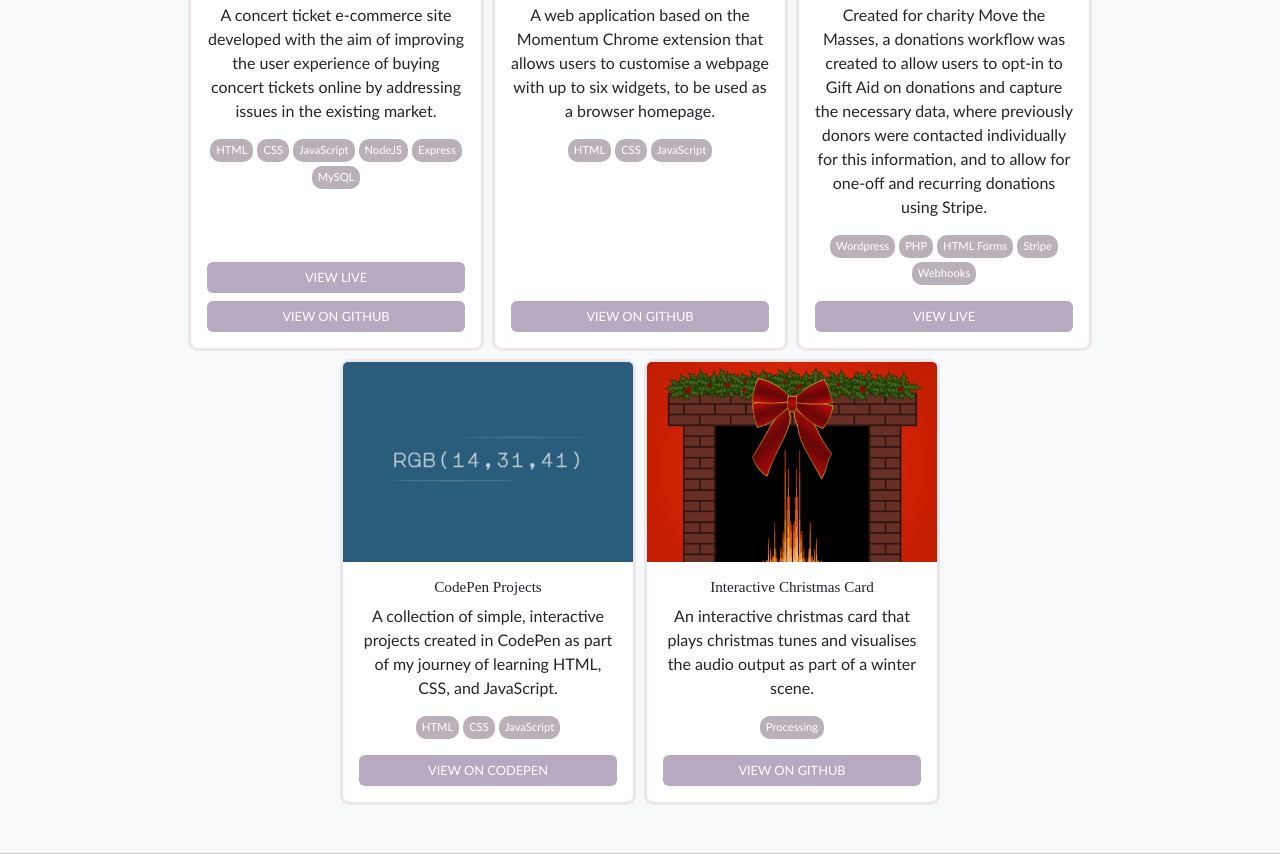
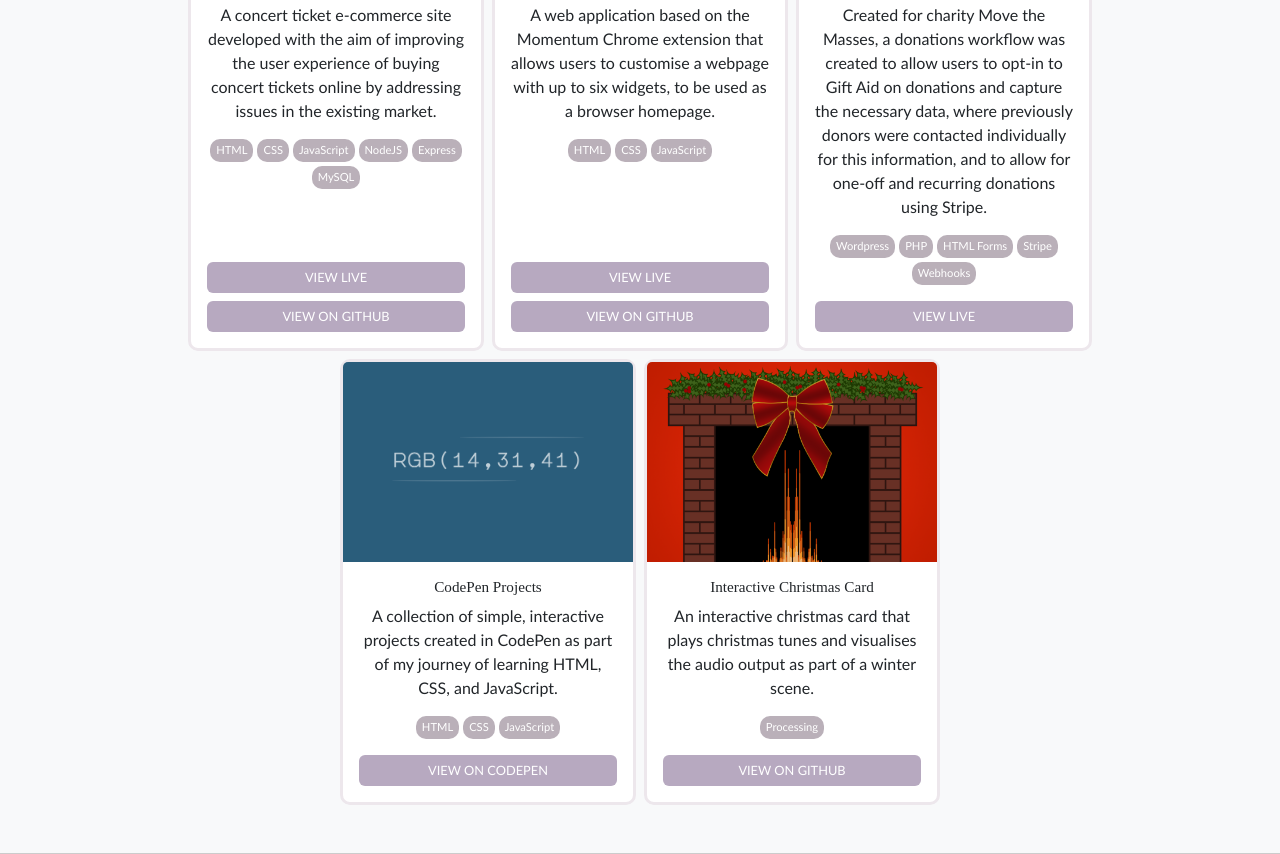
Before and after one commit to ikhile/ikhile.github.io, a plain HTML site: page index.html in a window 1280 px wide. Shown: the part 642-1496 px from the top of the page. Drawn offline with nearby package versions, Linux system fonts and the light colour scheme; a script that the page names is missing; a web font is replaced by a local one.

Commit message:
added live link to productivity app

```diff
--- a/index.html
+++ b/index.html
@@ -85,6 +85,7 @@
                                 <li>JavaScript</li>
                             </ul>
                             <div class="d-flex flex-column gap-2 view-btns">
+                                <a href="https://productivity-app.fly.dev/" target="_blank" class="btn btn-secondary">View Live</a>
                                 <a href="https://github.com/ikhile/Productivity-Web-Application" target="_blank" class="btn btn-secondary">View on GitHub</a>
                             </div>
                         </div>
```
